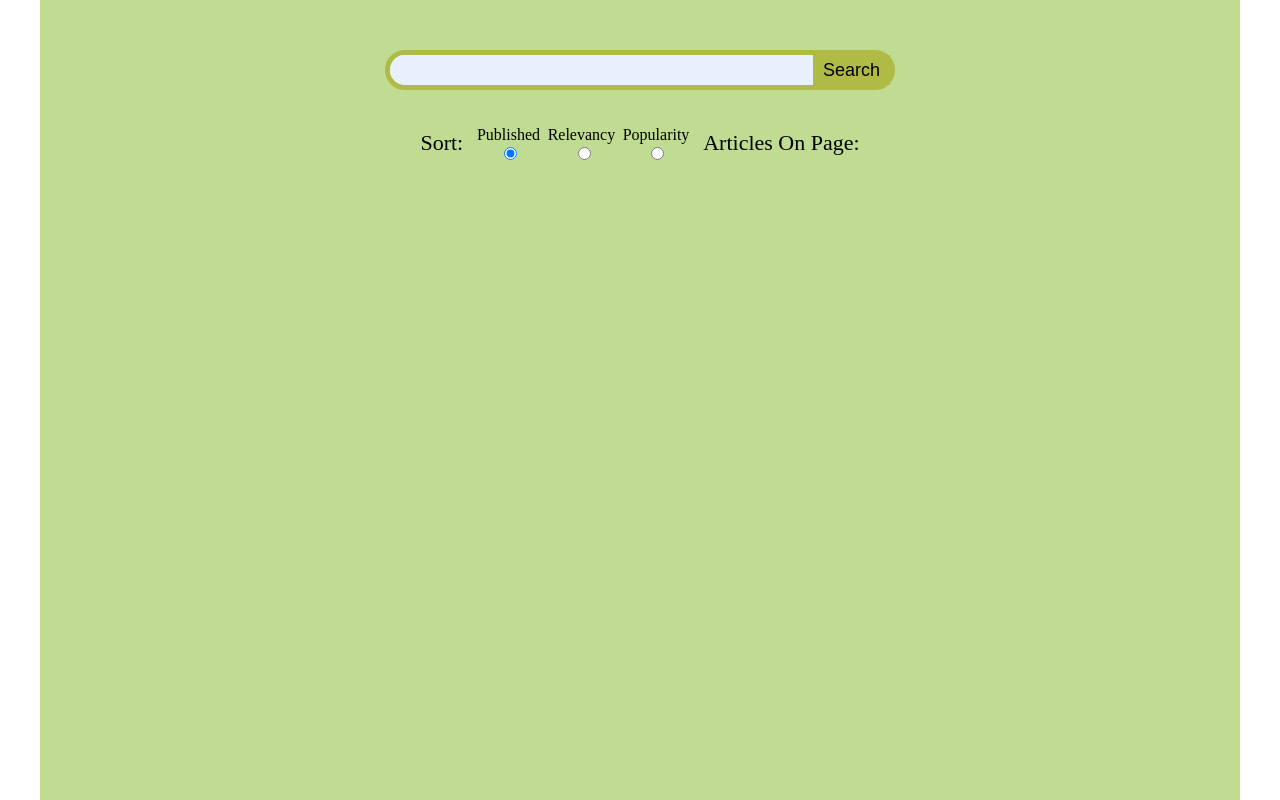
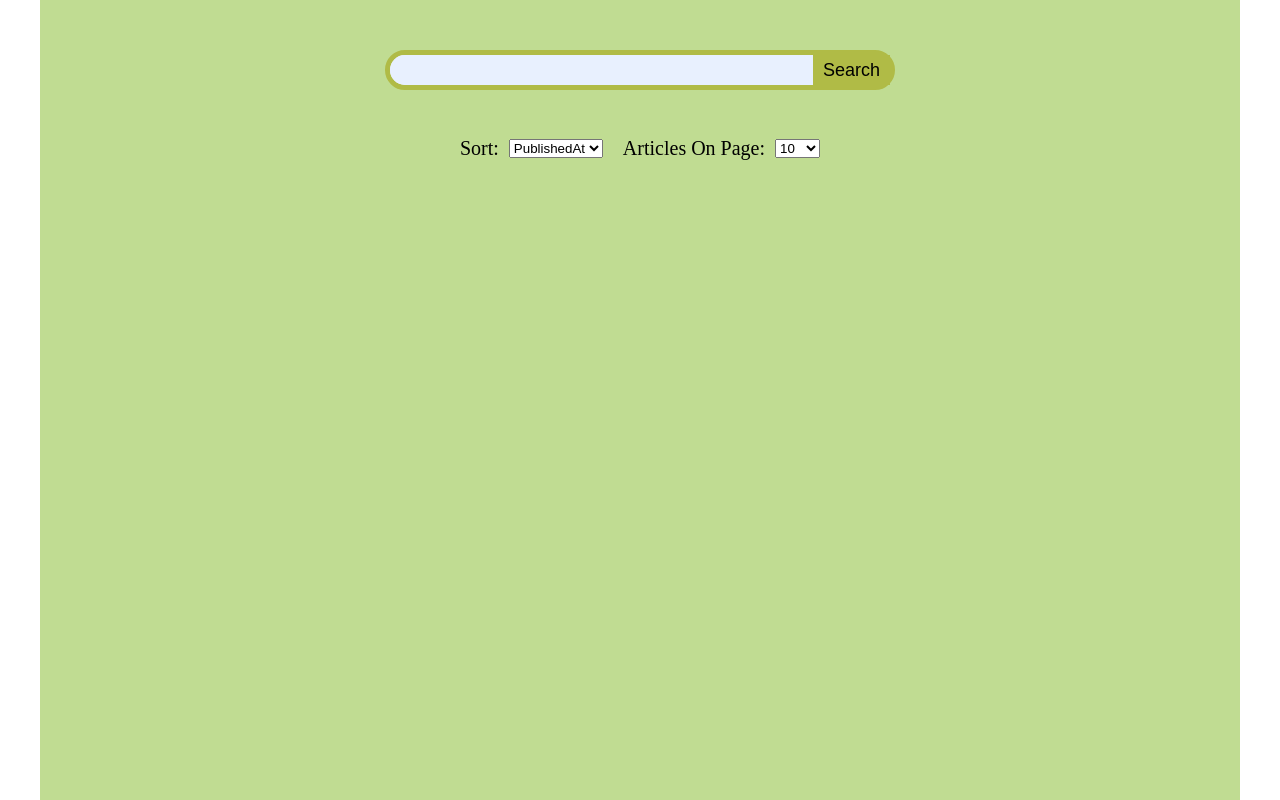
Before and after one commit to tonKristall/react, a React app: page / in a window 1280 px wide. Built offline with nearby package versions, Linux system fonts and the light colour scheme.

Commit message:
feat: add page size and rewrite sort

```diff
--- a/src/components/request-params/request-params.scss
+++ b/src/components/request-params/request-params.scss
@@ -5,16 +5,16 @@
   p {
     margin: 0;
     margin-right: 10px;
-    font-size: 22px;
+    font-size: 20px;
     text-transform: capitalize;
   }
-}
 
-.request-params__sort {
+  &__sort,
+  &__articles-on-page {
     @include flex-row(center, center);
     margin: 0 10px;
 
-  form {
+    option {
       @include flex-column(center, center);
       width: 220px;
       text-transform: capitalize;
@@ -25,3 +25,4 @@
       width: 100%;
     }
   }
+}
--- a/src/components/request-params/request-params.tsx
+++ b/src/components/request-params/request-params.tsx
@@ -1,5 +1,5 @@
 import React from 'react';
-import { IRequestParamsProps, SortValues } from '../../types';
+import { EPageSizeValues, ESortValues, IRequestParamsProps } from '../../types';
 import './request-params.scss';
 
 export default function RequestParams(props: IRequestParamsProps): JSX.Element {
@@ -7,52 +7,34 @@ export default function RequestParams(props: IRequestParamsProps): JSX.Element {
     <div className="request-params">
       <div className="request-params__sort">
         <p>Sort:</p>
-        <form>
-          <div>
-            <label htmlFor="publishedSort">published</label>
-            <label htmlFor="relevancySort">relevancy</label>
-            <label htmlFor="popularitySort">popularity</label>
-          </div>
-          <div>
-            <input
-              type="radio"
-              id="publishedSort"
-              name="sort"
-              value="publishedAt"
-              checked={props.searchData.sortArticle === SortValues.published}
-              onChange={() => props.setSearchData({
-                ...props.searchData,
-                sortArticle: SortValues.published,
-              })
-              }
-            />
-            <input
-              type="radio"
-              id="relevancySort"
-              name="sort"
-              value="relevancy"
-              onChange={() => props.setSearchData({
-                ...props.searchData,
-                sortArticle: SortValues.relevancy,
-              })
-              }
-            />
-            <input
-              type="radio"
-              id="popularitySort"
-              name="sort"
-              value="popularity"
-              onChange={() => props.setSearchData({
-                ...props.searchData,
-                sortArticle: SortValues.popularity,
-              })
-              }
-            />
-          </div>
-        </form>
+        <select
+          onChange={(event) => {
+            props.setSearchData({
+              ...props.searchData,
+              sortArticle: event.target.value,
+            });
+          }}
+        >
+          <option value={ESortValues.published}>{ESortValues.published}</option>
+          <option value={ESortValues.popularity}>{ESortValues.popularity}</option>
+          <option value={ESortValues.relevancy}>{ESortValues.relevancy}</option>
+        </select>
       </div>
       <div className="request-params__articles-on-page">
         <p>articles on page:</p>
+        <select
+          onChange={(event) => {
+            props.setSearchData({
+              ...props.searchData,
+              pageSize: event.target.value,
+            });
+          }}
+        >
+          <option value={EPageSizeValues.ten}>{EPageSizeValues.ten}</option>
+          <option value={EPageSizeValues.twenty}>{EPageSizeValues.twenty}</option>
+          <option value={EPageSizeValues.fifty}>{EPageSizeValues.fifty}</option>
+          <option value={EPageSizeValues.hundred}>{EPageSizeValues.hundred}</option>
+        </select>
       </div>
     </div>
   );
--- a/src/components/search-bar/search-bar.tsx
+++ b/src/components/search-bar/search-bar.tsx
@@ -32,7 +32,11 @@ export default function SearchBar(props: ISearchBarProps): JSX.Element {
         </button>
       </form>
       <span className="invalid-validation">{!validate && "It's required field"} </span>
-      <RequestParams searchData={searchData} setSearchData={setSearchData} />
+      <RequestParams
+        searchData={searchData}
+        setSearchData={setSearchData}
+        setResultSearch={props.setResultSearch}
+      />
     </div>
   );
 }
--- a/src/const.ts
+++ b/src/const.ts
@@ -5,5 +5,6 @@ export const SEARCH_DATA_DEFAULT = {
   value: '',
   loading: false,
   sortArticle: 'publishedAt',
-  articlesOnPage: '10',
+  pageSize: '10',
+  currentPage: '1',
 };
--- a/src/services/response-api.tsx
+++ b/src/services/response-api.tsx
@@ -10,7 +10,9 @@ export default function ResponseAPI(
   setSearchData({ ...searchData, loading: !SEARCH_DATA_DEFAULT.loading });
   const searchValue = searchData.value;
   const sortValue = searchData.sortArticle;
-  const response = `${BASE_URL}?q=${searchValue}&sortBy=${sortValue}&apiKey=${API_KEY}`;
+  const pageSizeValue = searchData.pageSize;
+  const { currentPage } = searchData;
+  const response = `${BASE_URL}?q=${searchValue}&sortBy=${sortValue}&pageSize=${pageSizeValue}&page=${currentPage}&apiKey=${API_KEY}`;
   fetch(response)
     .then((resp) => resp.json())
     .then((resp: TResultSearch) => setResultSearch(resp.articles))
--- a/src/types.ts
+++ b/src/types.ts
@@ -31,18 +31,21 @@ export interface ISearchBarProps {
   setResultSearch: Dispatch<SetStateAction<IArticle[]>>;
 }
 
-export enum SortValues {
-  published = 'publishedAt',
-  relevancy = 'relevancy',
-  popularity = 'popularity',
+export enum ESortValues {
+  published = 'PublishedAt',
+  relevancy = 'Relevancy',
+  popularity = 'Popularity',
 }
 
-// export type TRequestParams = {
-//   sortArticle: string;
-//   articlesOnPage: string;
-// };
+export enum EPageSizeValues {
+  ten = '10',
+  twenty = '20',
+  fifty = '50',
+  hundred = '100',
+}
 
 export interface IRequestParamsProps {
   searchData: typeof SEARCH_DATA_DEFAULT;
   setSearchData: SetStateSearchDataType;
+  setResultSearch: Dispatch<SetStateAction<IArticle[]>>;
 }
```
Lines whose indentation alone changed are shown as unchanged.
